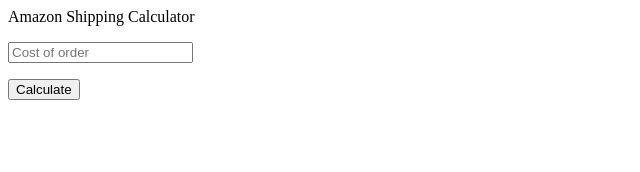
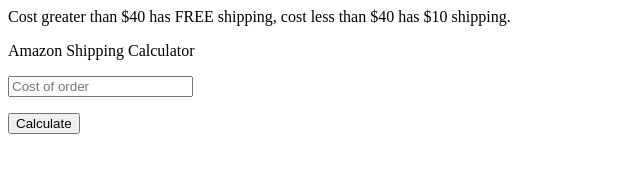
Before and after one commit to ulises-n/amazon-shipping-calculator, a plain HTML site: page index.html in a window 1280 px wide. Shown: the whole page, without its empty margins (0-640 px from the left). Drawn offline with Linux system fonts and the light colour scheme.

Commit message:
add cost rules

```diff
--- a/index.html
+++ b/index.html
@@ -5,6 +5,7 @@
   <title>Document</title>
 </head>
 <body>
+  <p>Cost greater than $40 has FREE shipping, cost less than $40 has $10 shipping.</p>
   <p>Amazon Shipping Calculator</p>
   <input type="text" placeholder="Cost of order" class="js-cost-input" onkeydown="
     enterDisplay(event);
```
